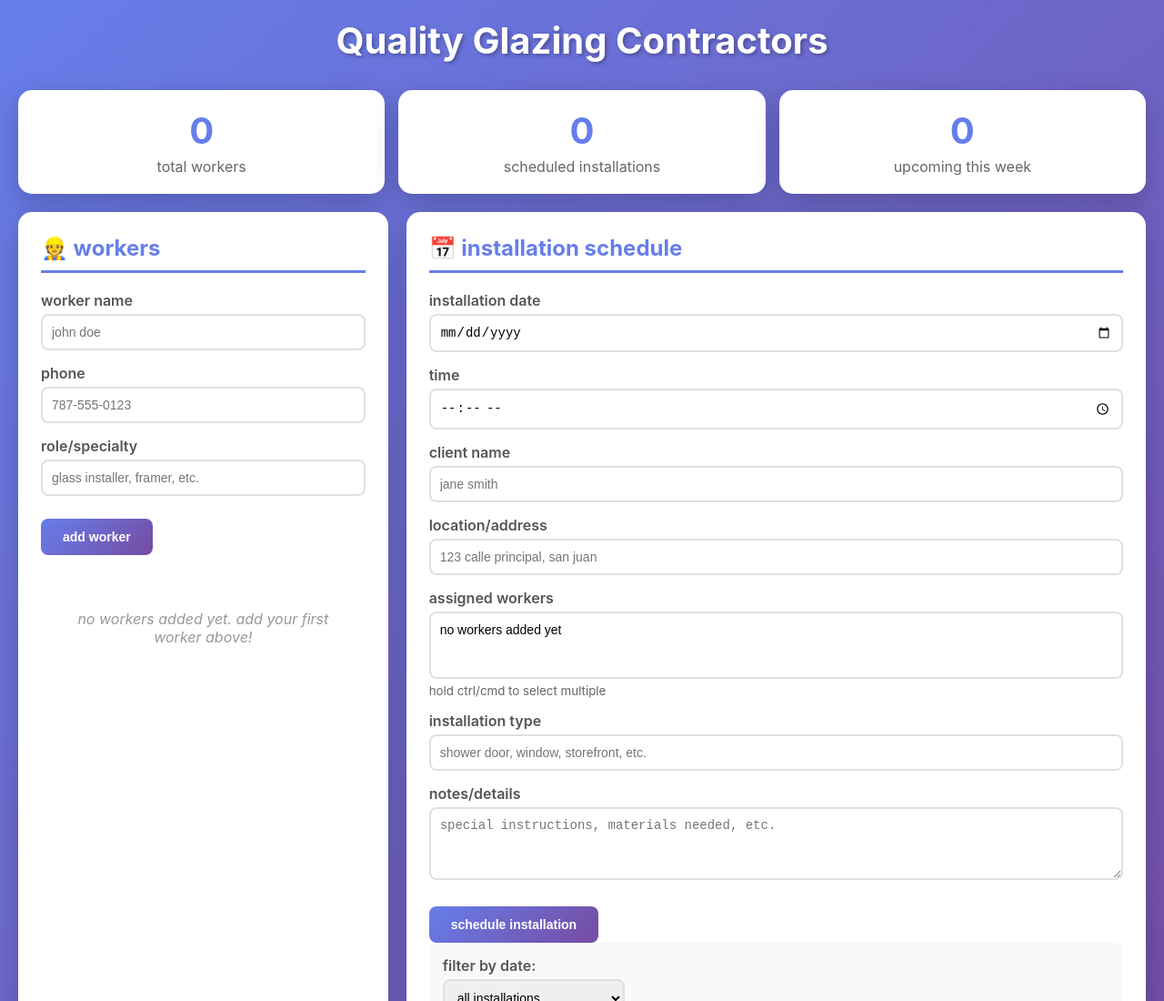
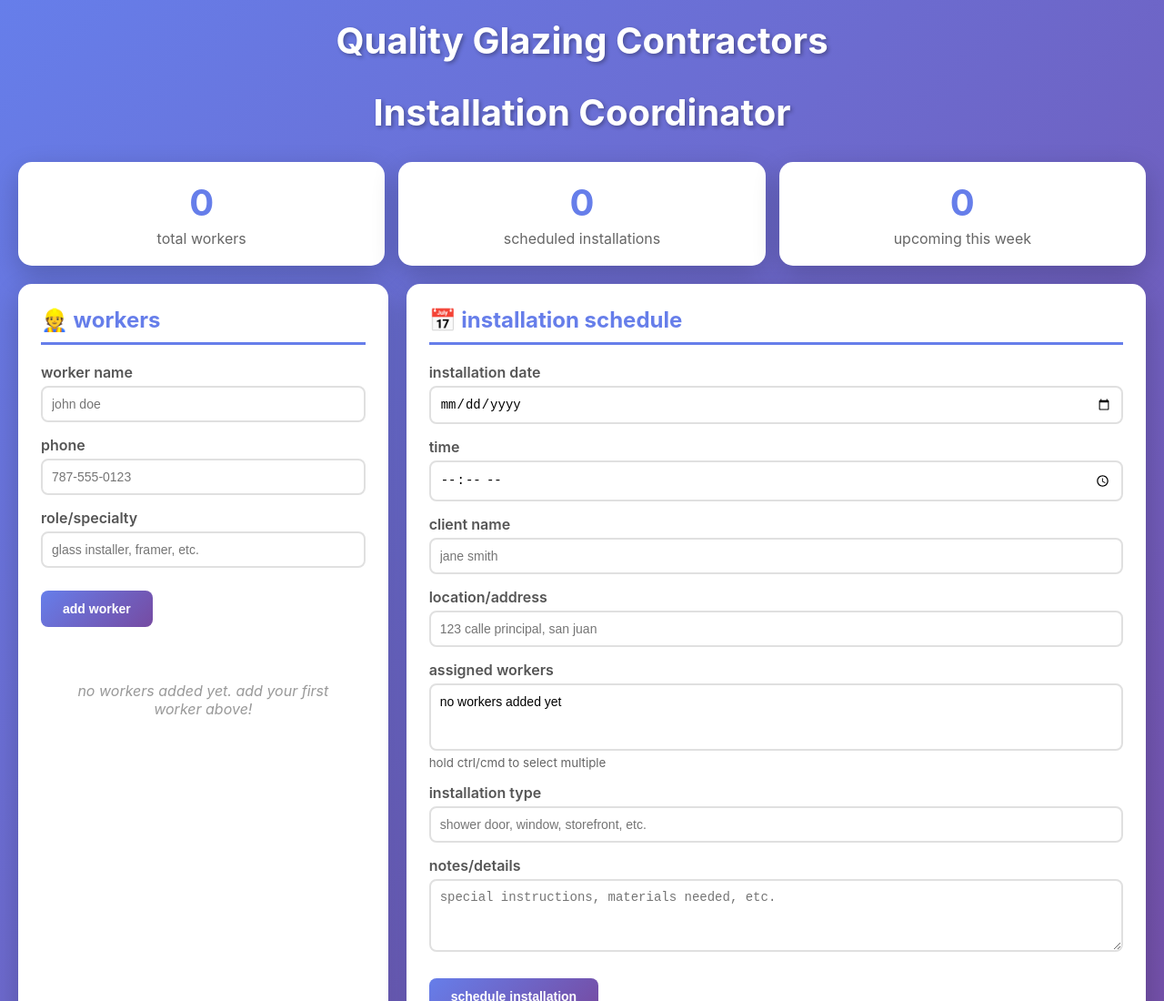
Before and after one commit to legobele/glass-shop-install-coordinator-thingy, a plain HTML site: page index.html in a window 1280 px wide. Shown: the top 1100 px of the page at 91% size. Drawn offline with Linux system fonts and the light colour scheme.

Commit message:
SUFFER AGAIN AAAAAAAAAAAAAAAAAAAAAAAAAA
I LOOOOOOOOOVE WEB DEVELOPMENT AND HAVING TO USE GITHUB COPILOT TO FIX ONE FUCKING ISSUE AAAAAAAAAAAAAAAAAAAAAAAAAAAAAAAAAAAAAAAAAAAAAAAAAAGHHHHHHHHHHHHHHHHHHHHHHHHHHHHHHHHHH I KEEP PULLING THE ADHD WITHIN THE FUCKING CODE AND THE DEVELOPMENT AAAAAAAAAAAAAAAAAAAAAAAAAAAAAAAAAAAAAAAAAAAAAAAAAAAAAAAAAAAAAAAAAAAAAAAAAAAA IM BOUTTA JUST LEAVE THIS SHIT AS-IS

(i hope no one actually looks through this)

```diff
--- a/index.html
+++ b/index.html
@@ -270,6 +270,7 @@
 <body>
   <div class="container">
     <h1 id="company-name">Quality Glazing Contractors</h1>
+    <h1>Installation Coordinator</h1>
 
     <div class="stats">
       <div class="stat-card">
```
